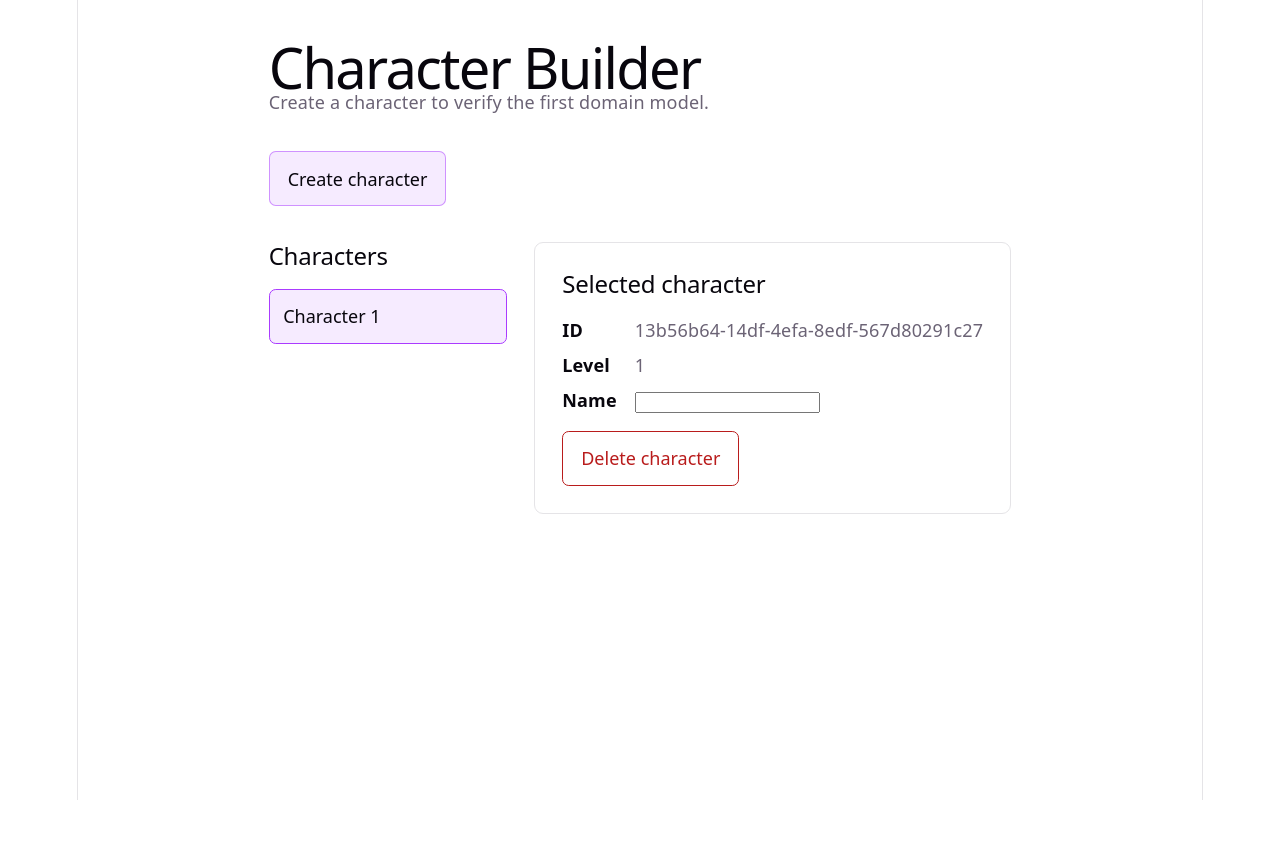
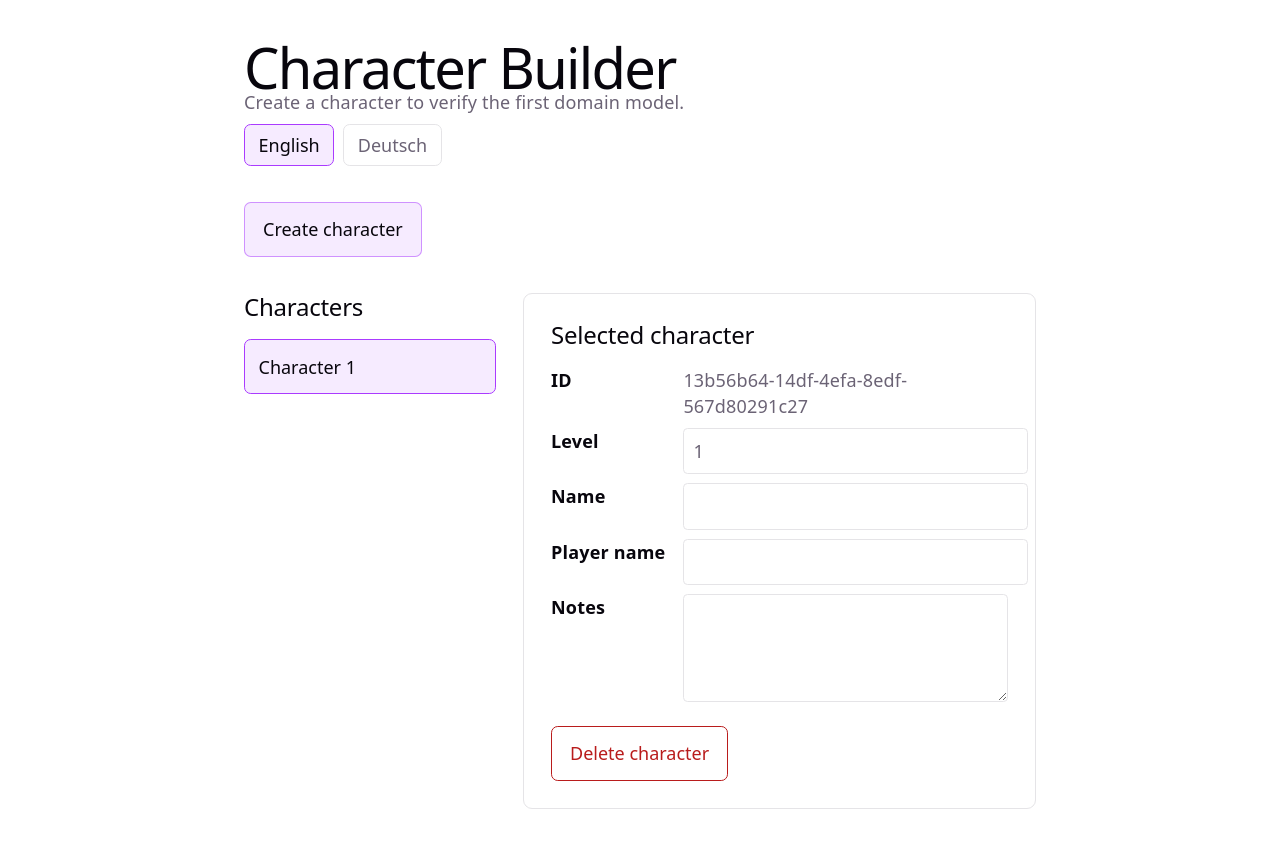
Before and after one commit to AndeHofer/darkmaster-char-sheet, a React (Vite) app: page / in a window 1280 px wide. Both pictures are taken after a click on the button "Create character". Shown: the top 848 px of the page. Before the commit the page ends 800 px from the top, so only its background shows below. Built offline with nearby package versions, Linux system fonts and the light colour scheme.

Commit message:
feature(dm-cs): language de & en

```diff
--- a/src/App.css
+++ b/src/App.css
@@ -30,7 +30,7 @@
 
 .character-workspace {
     display: grid;
-    grid-template-columns: minmax(12rem, 1fr) 2fr;
+    grid-template-columns: 14rem minmax(0, 1fr);
     gap: 1.5rem;
     align-items: start;
 }
@@ -142,3 +142,48 @@
     outline: 2px solid var(--accent);
     outline-offset: 2px;
 }
+
+.character-notes-input {
+    box-sizing: border-box;
+    width: 100%;
+    min-height: 6rem;
+    padding: 0.5rem;
+    border: 1px solid var(--border);
+    border-radius: 0.25rem;
+    color: inherit;
+    background: transparent;
+    font: inherit;
+    resize: vertical;
+}
+
+.character-notes-input:focus-visible {
+    outline: 2px solid var(--accent);
+    outline-offset: 2px;
+}
+
+.language-switch {
+    display: flex;
+    gap: 0.5rem;
+    justify-self: start;
+}
+
+.language-switch__button {
+    padding: 0.375rem 0.75rem;
+    border: 1px solid var(--border);
+    border-radius: 0.375rem;
+    color: inherit;
+    background: transparent;
+    font: inherit;
+    cursor: pointer;
+}
+
+.language-switch__button[aria-pressed='true'] {
+    border-color: var(--accent);
+    background: var(--accent-bg);
+    color: var(--text-h);
+}
+
+.language-switch__button:focus-visible {
+    outline: 2px solid var(--accent);
+    outline-offset: 2px;
+}
--- a/src/App.tsx
+++ b/src/App.tsx
@@ -1,16 +1,20 @@
 import {useEffect, useState} from 'react'
 import {createCharacter} from './characters/createCharacter'
 import {loadCharacters, saveCharacters} from './storage/characterStorage'
+import {loadLanguage, saveLanguage} from './storage/languageStorage'
 import type {Character} from './types/character'
+import {translate, type Language, type TranslationKey} from './i18n/translations'
 import './App.css'
 
 function App() {
     const [characters, setCharacters] = useState<Character[]>(loadCharacters)
     const [selectedCharacterId, setSelectedCharacterId] = useState<string | null>(() => characters[0]?.id ?? null,)
+    const [language, setLanguage] = useState<Language>(loadLanguage)
+    const t = (key: TranslationKey, values?: Record<string, string>) => translate(language, key, values)
 
-    useEffect(() => {
-        saveCharacters(characters)
-    }, [characters])
+    useEffect(() => {saveCharacters(characters)}, [characters])
+
+    useEffect(() => {saveLanguage(language)}, [language])
 
     const selectedCharacter =
         characters.find((character) => character.id === selectedCharacterId) ?? null
@@ -26,8 +30,8 @@ function App() {
         if (selectedCharacter === null) {
             return
         }
-        const characterName = selectedCharacter.name || 'this character'
-        const shouldDelete = window.confirm(`Delete ${characterName}?`)
+        const characterName = selectedCharacter.name || t('confirm.fallbackName')
+        const shouldDelete = window.confirm(t('confirm.deleteCharacter', {name: characterName}))
 
         if (!shouldDelete) {
             return
@@ -40,7 +44,7 @@ function App() {
         setSelectedCharacterId(remainingCharacters[0]?.id ?? null)
     }
 
-    function handleSelectedCharacterNameChange(name: string) {
+    function updateSelectedCharacter(changes: Partial<Character>) {
         if (selectedCharacter === null) {
             return
         }
@@ -48,27 +52,55 @@ function App() {
         setCharacters((currentCharacters) =>
             currentCharacters.map((character) =>
                 character.id === selectedCharacter.id
-                    ? {...character, name}
-                    : character))
+                    ? {...character, ...changes}
+                    : character
+            )
+        )
+    }
+
+    function handleSelectedCharacterLevelChange(level: number) {
+        if (!Number.isInteger(level) || level < 1) {
+            return
+        }
+
+        updateSelectedCharacter({level})
     }
 
     return (
         <main className="app">
             <header className="app__header">
-                <h1>Character Builder</h1>
-                <p>Create a character to verify the first domain model.</p>
+                <h1>{t('app.title')}</h1>
+                <p>{t('app.subtitle')}</p>
+                <div className="language-switch" role="group" aria-label={t('app.language')}>
+                    <button
+                        className="language-switch__button"
+                        type="button"
+                        aria-pressed={language === 'en'}
+                        onClick={() => setLanguage('en')}
+                    >
+                        English
+                    </button>
+                    <button
+                        className="language-switch__button"
+                        type="button"
+                        aria-pressed={language === 'de'}
+                        onClick={() => setLanguage('de')}
+                    >
+                        Deutsch
+                    </button>
+                </div>
             </header>
 
             <button className="primary-button" type="button" onClick={handleCreateCharacter}>
-                Create character
+                {t('app.createCharacter')}
             </button>
 
             {characters.length === 0 ? (
-                <p>No character has been created yet.</p>
+                <p>{t('app.noCharacters')}</p>
             ) : (
                 <div className="character-workspace">
                     <section aria-labelledby="character-list-heading">
-                        <h2 id="character-list-heading">Characters</h2>
+                        <h2 id="character-list-heading">{t('characterList.heading')}</h2>
                         <ul className="character-list">
                             {characters.map((character, index) => (
                                 <li key={character.id}>
@@ -78,7 +110,7 @@ function App() {
                                         aria-pressed={character.id === selectedCharacterId}
                                         onClick={() => setSelectedCharacterId(character.id)}
                                     >
-                                        {character.name || `Character ${index + 1}`}
+                                        {character.name || `${t('characterList.fallbackName')} ${index + 1}`}
                                     </button>
                                 </li>
                             ))}
@@ -87,24 +119,56 @@ function App() {
 
                     {selectedCharacter !== null && (
                         <section className="character-card" aria-labelledby="character-heading">
-                            <h2 id="character-heading">Selected character</h2>
+                            <h2 id="character-heading">{t('characterCard.heading')}</h2>
                             <dl>
-                                <dt>ID</dt>
+                                <dt>{t('field.id')}</dt>
                                 <dd>{selectedCharacter.id}</dd>
-                                <dt>Level</dt>
-                                <dd>{selectedCharacter.level}</dd>
-                                <dt>Name</dt>
+                                <dt>
+                                    <label htmlFor="character-level">{t('field.level')}</label>
+                                </dt>
                                 <dd>
                                     <input
-                                        className="characer-name-input"
+                                        id="character-level"
+                                        className="character-name-input"
+                                        type="number"
+                                        min="1"
+                                        step="1"
+                                        value={selectedCharacter.level}
+                                        onChange={(event) => handleSelectedCharacterLevelChange(Number(event.target.value))}
+                                    />
+                                </dd>
+                                <dt>{t('field.name')}</dt>
+                                <dd>
+                                    <input
+                                        className="character-name-input"
                                         type="text"
                                         value={selectedCharacter.name}
-                                        onChange={(event) => handleSelectedCharacterNameChange(event.target.value)}
+                                        onChange={(event) => updateSelectedCharacter({name: event.target.value})}
+                                    />
+                                </dd>
+                                <dt>{t('field.playerName')}</dt>
+                                <dd>
+                                    <input
+                                        className="character-name-input"
+                                        type="text"
+                                        value={selectedCharacter.playerName}
+                                        onChange={(event) => updateSelectedCharacter({playerName: event.target.value})}
+                                    />
+                                </dd>
+                                <dt>
+                                    <label htmlFor="character-notes">{t('field.notes')}</label>
+                                </dt>
+                                <dd>
+                                    <textarea
+                                        id="character-notes"
+                                        className="character-notes-input"
+                                        value={selectedCharacter.notes}
+                                        onChange={(event) => updateSelectedCharacter({notes: event.target.value})}
                                     />
                                 </dd>
                             </dl>
                             <button className="delete-button" type="button" onClick={handleDeleteSelectedCharacter}>
-                                Delete character
+                                {t('action.deleteCharacter')}
                             </button>
                         </section>
                     )}
--- a/src/characters/createCharacter.ts
+++ b/src/characters/createCharacter.ts
@@ -6,6 +6,14 @@ export function createCharacter(): Character {
     name: '',
     playerName: '',
     level: 1,
+    attributes: {
+      agility: 0,
+      intellect: 0,
+      constitution: 0,
+      presence: 0,
+      strength: 0,
+      wisdom: 0,
+    },
     ancestryId: null,
     cultureId: null,
     vocationId: null,
--- /dev/null
+++ b/src/characters/normalizeCharacter.ts
@@ -0,0 +1,44 @@
+import type {Attributes, Character} from '../types/character'
+
+export function normalizeCharacter(value: unknown): Character | null {
+    if(typeof value !== 'object' || value === null){
+        return null
+    }
+
+    const record = value as Record<string, unknown>
+
+    return  {
+        id: typeof record.id === 'string' ? record.id : crypto.randomUUID(),
+        name: typeof record.name === 'string' ? record.name : '',
+        playerName: typeof record.playerName === 'string' ? record.playerName : '',
+        level: isLevel(record.level) ? record.level : 1,
+        attributes: normalizeAttributes(record.attributes),
+        ancestryId: typeof record.ancestryId === 'string' ? record.ancestryId : null,
+        cultureId: typeof record.cultureId === 'string' ? record.cultureId : null,
+        vocationId: typeof record.vocationId === 'string' ? record.vocationId : null,
+        notes: typeof record.notes === 'string' ? record.notes : '',
+    }
+}
+
+function isLevel(value: unknown): value is number {
+    return typeof value === 'number' && Number.isInteger(value) && value >= 1
+}
+
+function normalizeAttributes(value: unknown): Attributes {
+    const record = typeof value === 'object' && value !== null
+        ? value as Record<string, unknown>
+        : {}
+
+    return {
+        agility: normalizeAttributeValue(record.agility),
+        intellect: normalizeAttributeValue(record.intellect),
+        constitution: normalizeAttributeValue(record.constitution),
+        presence: normalizeAttributeValue(record.presence),
+        strength: normalizeAttributeValue(record.strength),
+        wisdom: normalizeAttributeValue(record.wisdom),
+    }
+}
+
+function normalizeAttributeValue(value: unknown): number {
+    return typeof value === 'number' && Number.isInteger(value) ? value : 0
+}
--- /dev/null
+++ b/src/i18n/translations.ts
@@ -0,0 +1,60 @@
+const en = {
+    'app.title': 'Character Builder',
+    'app.subtitle': 'Create a character to verify the first domain model.',
+    'app.language': 'Language',
+    'app.createCharacter': 'Create character',
+    'app.noCharacters': 'No character has been created yet.',
+    'characterList.heading': 'Characters',
+    'characterList.fallbackName': 'Character',
+    'characterCard.heading': 'Selected character',
+    'field.id': 'ID',
+    'field.level': 'Level',
+    'field.name': 'Name',
+    'field.playerName': 'Player name',
+    'field.notes': 'Notes',
+    'action.deleteCharacter': 'Delete character',
+    'confirm.deleteCharacter': 'Delete {name}?',
+    'confirm.fallbackName': 'this character',
+} as const
+
+export type Language = 'en' | 'de'
+
+export type TranslationKey = keyof typeof en
+
+const de: Record<TranslationKey, string> = {
+    'app.title': 'Charakter Builder',
+    'app.subtitle': 'Erstelle einen Charakter, um das erste Datenmodell zu prüfen.',
+    'app.language': 'Sprache',
+    'app.createCharacter': 'Charakter erstellen',
+    'app.noCharacters': 'Es wurde noch kein Charakter erstellt.',
+    'characterList.heading': 'Charaktere',
+    'characterList.fallbackName': 'Charakter',
+    'characterCard.heading': 'Ausgewählter Charakter',
+    'field.id': 'ID',
+    'field.level': 'Stufe',
+    'field.name': 'Name',
+    'field.playerName': 'Spielername',
+    'field.notes': 'Notizen',
+    'action.deleteCharacter': 'Charakter löschen',
+    'confirm.deleteCharacter': '{name} löschen?',
+    'confirm.fallbackName': 'diesen Charakter',
+}
+
+const tables: Record<Language, Record<TranslationKey, string>> = {en, de}
+
+export function translate(
+    language: Language,
+    key: TranslationKey,
+    values?: Record<string, string>,
+): string {
+    const template = tables[language][key]
+
+    if (values === undefined) {
+        return template
+    }
+
+    return Object.entries(values).reduce(
+        (result, [name, value]) => result.replaceAll(`{${name}}`, value),
+        template,
+    )
+}
--- a/src/index.css
+++ b/src/index.css
@@ -50,18 +50,6 @@
   }
 }
 
-#root {
-  width: 1126px;
-  max-width: 100%;
-  margin: 0 auto;
-  text-align: center;
-  border-inline: 1px solid var(--border);
-  min-height: 100svh;
-  display: flex;
-  flex-direction: column;
-  box-sizing: border-box;
-}
-
 body {
   margin: 0;
 }
--- a/src/storage/characterStorage.ts
+++ b/src/storage/characterStorage.ts
@@ -1,4 +1,5 @@
 import type { Character } from '../types/character'
+import {normalizeCharacter} from '../characters/normalizeCharacter'
 
 const CHARACTERS_STORAGE_KEY = 'darkmaster-character-sheet.characters'
 
@@ -8,7 +9,15 @@ export function loadCharacters(): Character[] {
         return [];
     }
     try {
-        return JSON.parse(storedCharacters) as Character[]
+        const parsed: unknown = JSON.parse(storedCharacters)
+
+        if (!Array.isArray(parsed)) {
+            return []
+        }
+
+        return parsed
+            .map(normalizeCharacter)
+            .filter((character): character is Character => character !== null)
     } catch (error) {
         console.error('Error parsing characters from local storage:', error)
         return []
--- /dev/null
+++ b/src/storage/languageStorage.ts
@@ -0,0 +1,21 @@
+import type {Language} from '../i18n/translations'
+
+const LANGUAGE_STORAGE_KEY = 'darkmaster-character-sheet.language'
+
+function detectLanguage(): Language {
+    return navigator.language.toLowerCase().startsWith('de') ? 'de' : 'en'
+}
+
+export function loadLanguage(): Language {
+    const storedLanguage = localStorage.getItem(LANGUAGE_STORAGE_KEY)
+
+    if (storedLanguage === 'en' || storedLanguage === 'de') {
+        return storedLanguage
+    }
+
+    return detectLanguage()
+}
+
+export function saveLanguage(language: Language): void {
+    localStorage.setItem(LANGUAGE_STORAGE_KEY, language)
+}
```
Also changed, not shown: src/types/character.ts (+12 -0 lines), 2 other files (tests, documents, lock files or other folders).
